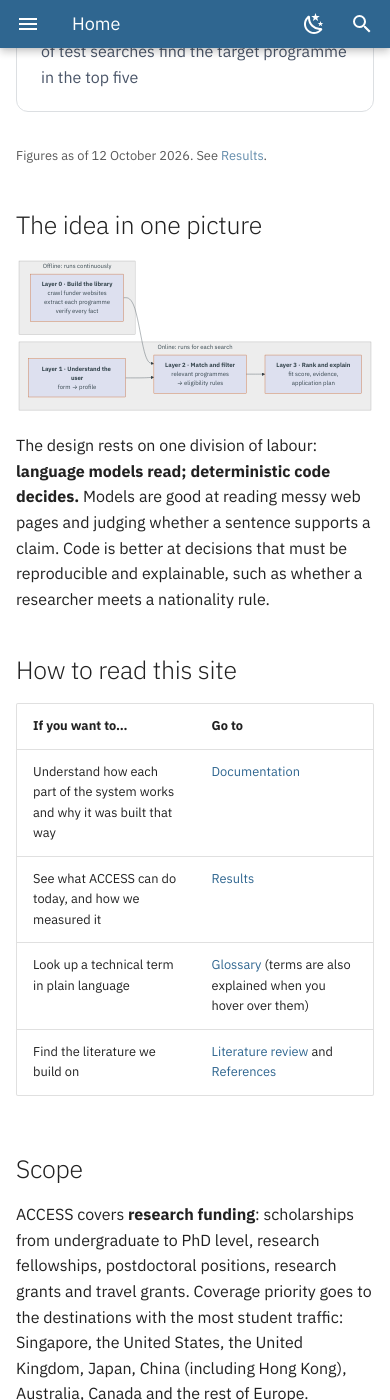
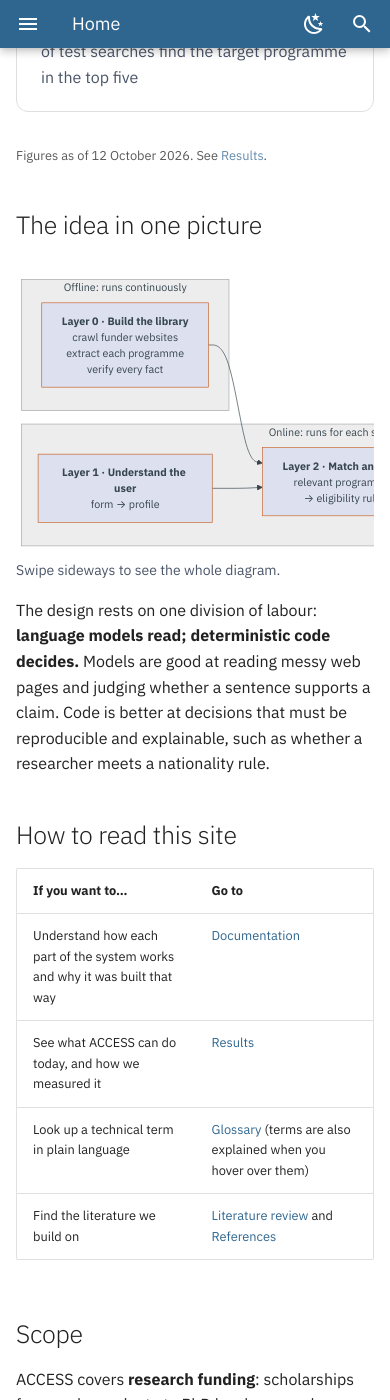
Before and after one commit to vishram0905/access-docs, an MkDocs documentation site: the page built from docs/index.md, in a window 390 px wide and 1400 px high, scrolled down 1257 px. Built offline with MkDocs 1.6.1 and Material for MkDocs 9.7.7, drawn with Linux system fonts in a browser that asks for light colours; comment, search, counter and statistics services are not loaded.

Commit message:
Improve phone layout: readable, sideways-scrolling diagrams; tighter glossary and bar charts

````diff
--- a/docs/index.md
+++ b/docs/index.md
@@ -29,6 +29,8 @@
 
 ## The idea in one picture
 
+<div class="diagram" markdown>
+
 ```mermaid
 flowchart LR
   subgraph OFF["Offline: runs continuously"]
@@ -42,6 +44,9 @@
   L0 --> L2
   L1 --> L2 --> L3
 ```
+
+</div>
+<p class="swipe-hint">Swipe sideways to see the whole diagram.</p>
 
 The design rests on one division of labour: **language models read; deterministic code decides.** Models are good at
 reading messy web pages and judging whether a sentence supports a claim. Code is better at decisions that must be
--- a/docs/stylesheets/extra.css
+++ b/docs/stylesheets/extra.css
@@ -44,3 +44,14 @@
 /* Glossary: terms bold, definitions regular */
 .md-typeset dl dt { font-weight: 700; }
 .md-typeset dl dd { font-weight: 400; }
+
+/* Phones: keep diagrams at a readable size and let them scroll sideways */
+.swipe-hint { display: none; }
+@media screen and (max-width: 44.9375em) {
+  .md-typeset .diagram { overflow-x: auto; -webkit-overflow-scrolling: touch; }
+  .md-typeset .diagram .mermaid { min-width: 640px; }
+  .md-typeset .diagram.wide .mermaid { min-width: 1000px; }
+  .md-typeset .swipe-hint { display: block; font-size: .7rem; color: var(--access-muted); margin-top: -.6rem; }
+  .md-typeset dl dd { margin-left: 1rem; }
+  .bars .row { grid-template-columns: minmax(96px, 34%) 1fr 2.6rem; }
+}
````
Also changed, not shown: docs/documentation/index.md (+5 -0 lines).
